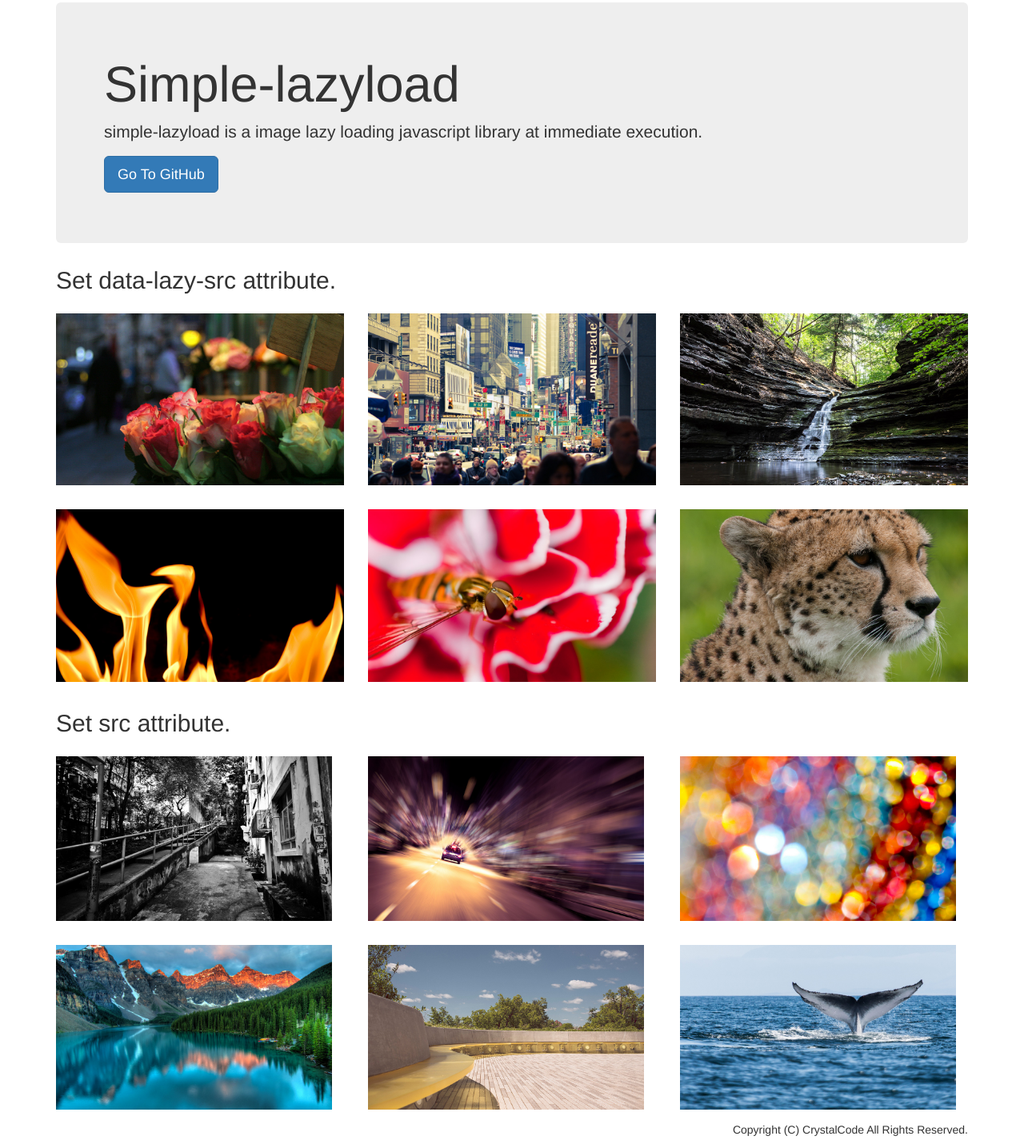
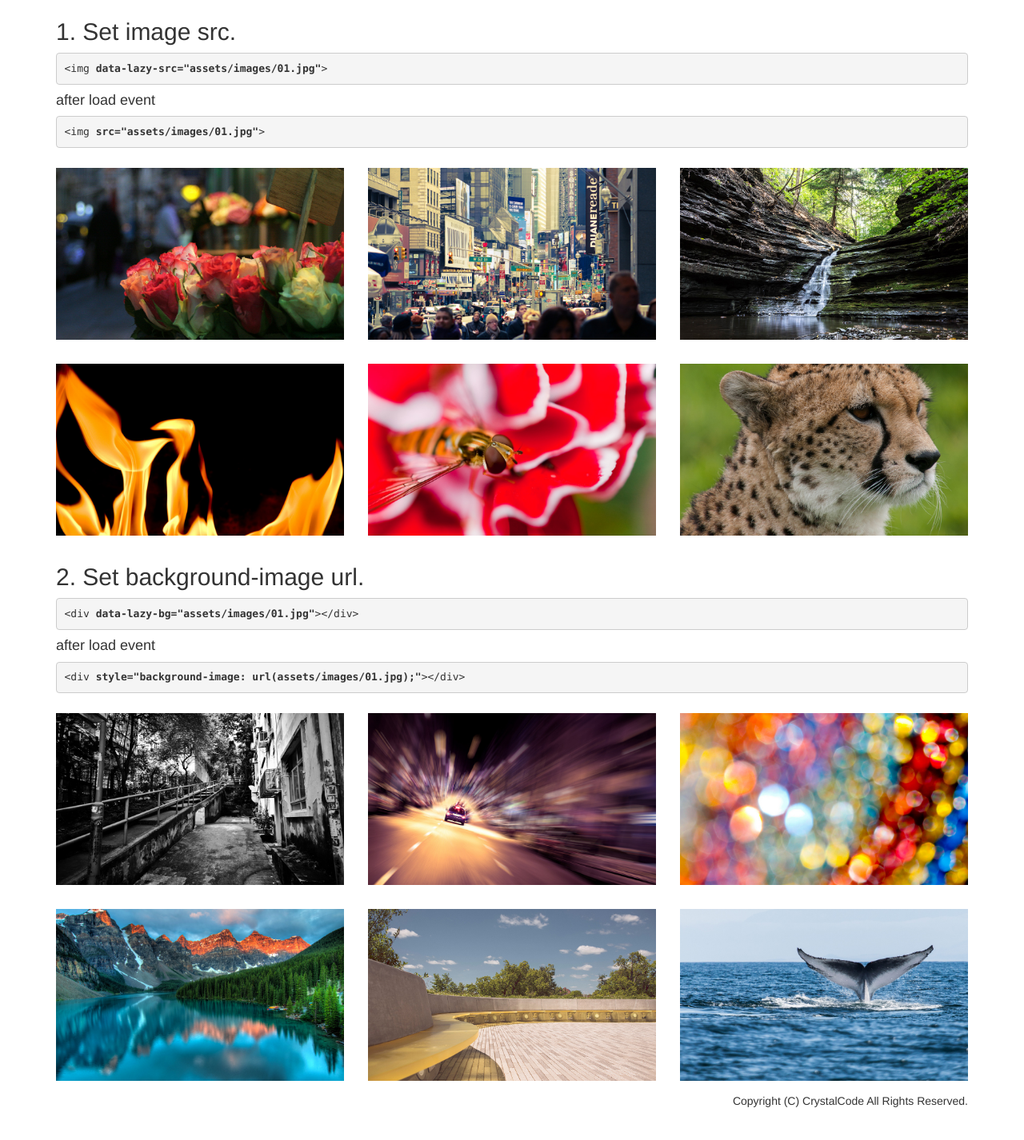
Before and after one commit to cc822jp/simple-lazyload, a website: page index.html in a window 1280 px wide. Shown: the part 68-1494 px from the top of the page at 80% size. After the commit the page ends 1465 px from the top, so only its background shows below. Drawn offline with nearby package versions, Linux system fonts and the light colour scheme.

Commit message:
modified README

```diff
--- a/example.html
+++ b/index.html
@@ -11,28 +11,26 @@
 	<script src="https://oss.maxcdn.com/respond/1.4.2/respond.min.js"></script>
 	<![endif]-->
 	<style>
-		.panel-body > div {
-			width: 345px;
-			height: 206px;
-			background-size: 100%;
-		}
+		.panel-body > div {background-size: 100%;}
 	</style>
 </head>
 <body>
 <nav class="navbar navbar-default navbar-static-top">
 	<div class="container">
 		<div class="navbar-header">
-			<span class="navbar-brand">Simple-lazyload</span>
+			<span class="navbar-brand">Simple-lazyload Demo</span>
 		</div>
+		<ul class="nav navbar-nav navbar-right">
+			<li><a href="https://github.com/cc822jp/simple-lazyload">GitHub</a></li>
+		</ul>
 	</div>
 </nav>
 <div class="container">
-	<div class="jumbotron">
-		<h1>Simple-lazyload</h1>
-		<p>simple-lazyload is a image lazy loading javascript library at immediate execution.</p>
-		<p><a class="btn btn-primary btn-lg" href="https://github.com/cc822jp/simple-lazyload" role="button">Go To GitHub</a></p>
-	</div>
-	<h2>Set data-lazy-src attribute.</h2>
+	<h2>1. Set image src.</h2>
+	<figure class="highlight"><pre><code class="language-bash" data-lang="html">&lt;img <strong>data-lazy-src="assets/images/01.jpg"</strong>&gt;</code></pre></figure>
+	<h4>after load event</h4>
+	<figure class="highlight"><pre><code class="language-bash" data-lang="html">&lt;img <strong>src="assets/images/01.jpg"</strong>&gt;</code></pre></figure>
+
 	<div class="row">
 		<div class="col-xs-6 col-lg-4 panel-body"><img data-lazy-src="assets/images/01.jpg" width="100%"></div>
 		<div class="col-xs-6 col-lg-4 panel-body"><img data-lazy-src="assets/images/02.jpg" width="100%"></div>
@@ -41,14 +39,19 @@
 		<div class="col-xs-6 col-lg-4 panel-body"><img data-lazy-src="assets/images/05.jpg" width="100%"></div>
 		<div class="col-xs-6 col-lg-4 panel-body"><img data-lazy-src="assets/images/06.jpg" width="100%"></div>
 	</div>
-	<h2>Set src attribute.</h2>
+
+	<h2>2. Set background-image url.</h2>
+	<figure class="highlight"><pre><code class="language-bash" data-lang="html">&lt;div <strong>data-lazy-bg="assets/images/01.jpg"</strong>&gt;&lt;/div&gt;</code></pre></figure>
+	<h4>after load event</h4>
+	<figure class="highlight"><pre><code class="language-bash" data-lang="html">&lt;div <strong>style="background-image: url(assets/images/01.jpg);"</strong>&gt;&lt;/div&gt;</code></pre></figure>
+
 	<div class="row">
-		<div class="col-xs-6 col-lg-4 panel-body"><div data-lazy-bg="assets/images/07.jpg"></div></div>
-		<div class="col-xs-6 col-lg-4 panel-body"><div data-lazy-bg="assets/images/08.jpg"></div></div>
-		<div class="col-xs-6 col-lg-4 panel-body"><div data-lazy-bg="assets/images/09.jpg"></div></div>
-		<div class="col-xs-6 col-lg-4 panel-body"><div data-lazy-bg="assets/images/10.jpg"></div></div>
-		<div class="col-xs-6 col-lg-4 panel-body"><div data-lazy-bg="assets/images/11.jpg"></div></div>
-		<div class="col-xs-6 col-lg-4 panel-body"><div data-lazy-bg="assets/images/12.jpg"></div></div>
+		<div class="col-xs-6 col-lg-4 panel-body"><div data-lazy-bg="assets/images/07.jpg"><img src="assets/images/spacer.png" width="100%"></div></div>
+		<div class="col-xs-6 col-lg-4 panel-body"><div data-lazy-bg="assets/images/08.jpg"><img src="assets/images/spacer.png" width="100%"></div></div>
+		<div class="col-xs-6 col-lg-4 panel-body"><div data-lazy-bg="assets/images/09.jpg"><img src="assets/images/spacer.png" width="100%"></div></div>
+		<div class="col-xs-6 col-lg-4 panel-body"><div data-lazy-bg="assets/images/10.jpg"><img src="assets/images/spacer.png" width="100%"></div></div>
+		<div class="col-xs-6 col-lg-4 panel-body"><div data-lazy-bg="assets/images/11.jpg"><img src="assets/images/spacer.png" width="100%"></div></div>
+		<div class="col-xs-6 col-lg-4 panel-body"><div data-lazy-bg="assets/images/12.jpg"><img src="assets/images/spacer.png" width="100%"></div></div>
 	</div>
 </div>
 <footer class="footer">
```
Also changed, not shown: README.md, assets/images/spacer.png (added).
